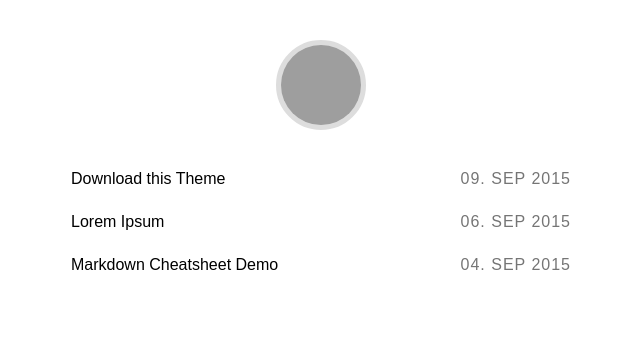
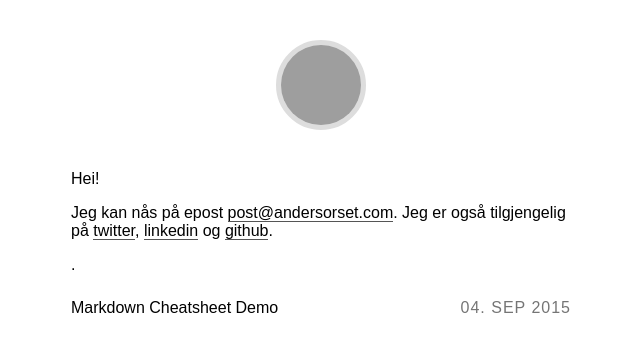
Before and after one commit to aorset/aorset.github.io, a Jekyll site: the page built from index.html, in a window 1280 px wide. Shown: the top 352 px of the page, without its empty margins (319-959 px from the left). Built offline with Jekyll 4.4.1, drawn with Linux system fonts in a browser that asks for light colours; some web fonts are replaced; grey boxes are pictures that could not be loaded.

Commit message:
fjernet maler, redigert forside

```diff
--- a/index.html
+++ b/index.html
@@ -4,6 +4,13 @@ layout: default
 
 <section>
 	<ul>
+
+		<p>Hei!
+		</p>
+		<p>Jeg kan nås på epost <a href="mailto:post@andersorset.com">post@andersorset.com</a>.
+			Jeg er også tilgjengelig på <a href="http://twitter.com/andersorset">twitter</a>,
+			<a href="http://no.linkedin.com/in/andersorset">linkedin</a> og
+			<a href="https://github.com/aorset">github</a>.</p>.
 
 		{% for post in site.posts %}
 
```
Also changed, not shown: _posts/2015-09-06-lorem-ipsum.md (deleted, +0 -24 lines), _posts/2015-09-09-download-this-theme.md (deleted, +0 -8 lines).
